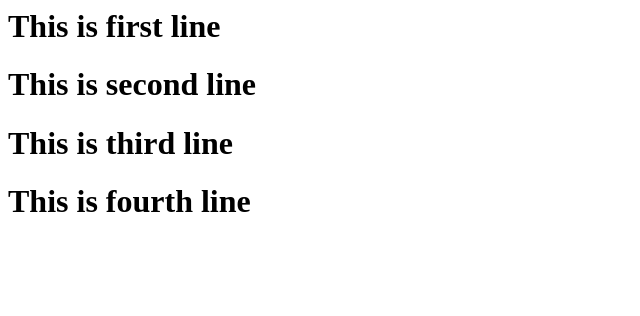
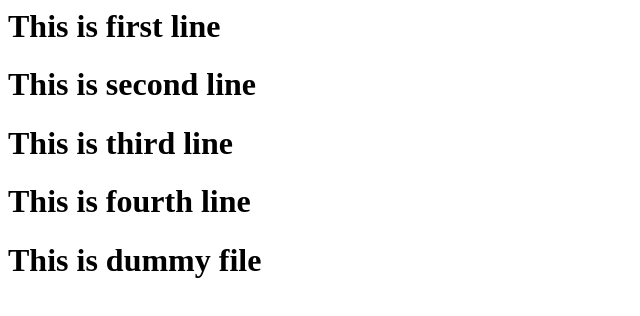
Before and after one commit to sejaldayma/webtest, a plain HTML site: page Index.html in a window 1280 px wide. Shown: the whole page, without its empty margins (0-640 px from the left). Drawn offline with Linux system fonts and the light colour scheme.

Commit message:
Threeway merge

```diff
--- a/Index.html
+++ b/Index.html
@@ -2,3 +2,4 @@
 <h1> This is second line  </h1>
 <h1> This is third line  </h1>
 <h1> This is fourth line  </h1>
+<h1> This is dummy file  </h1>
```
